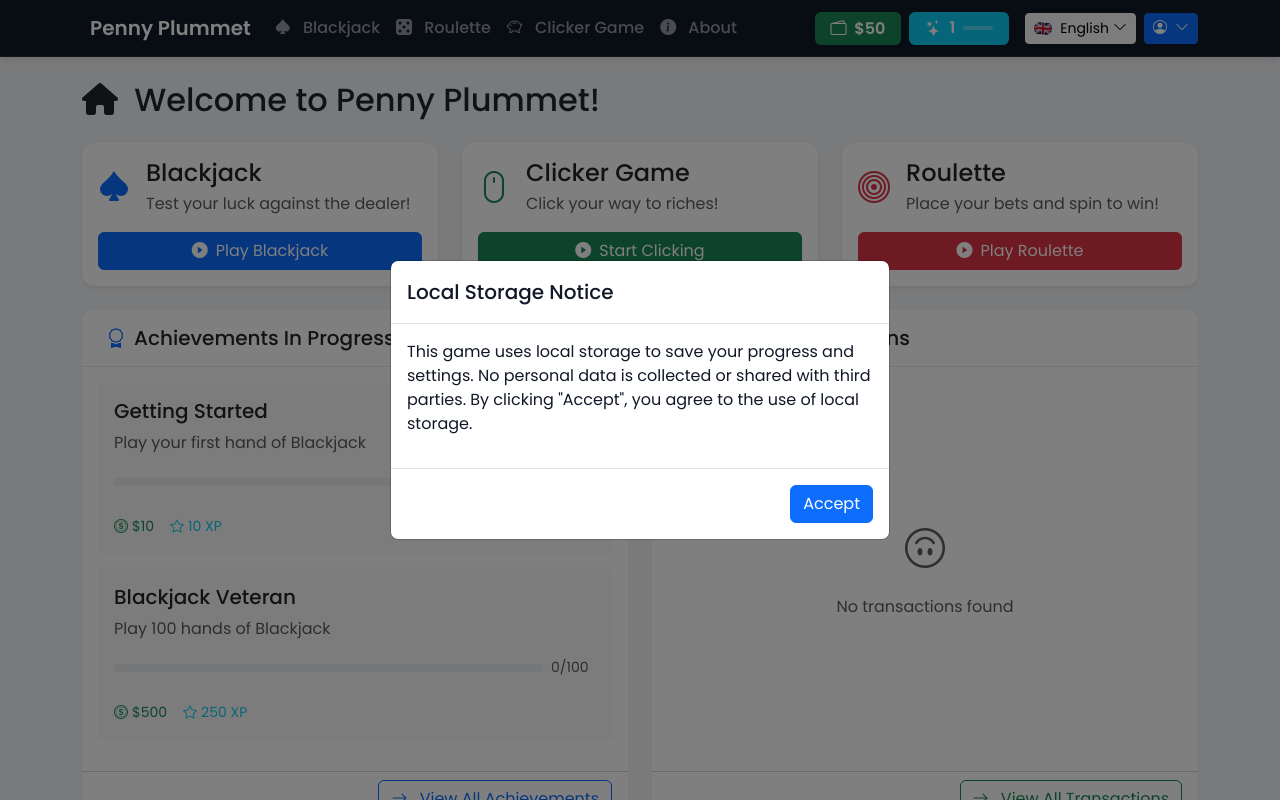
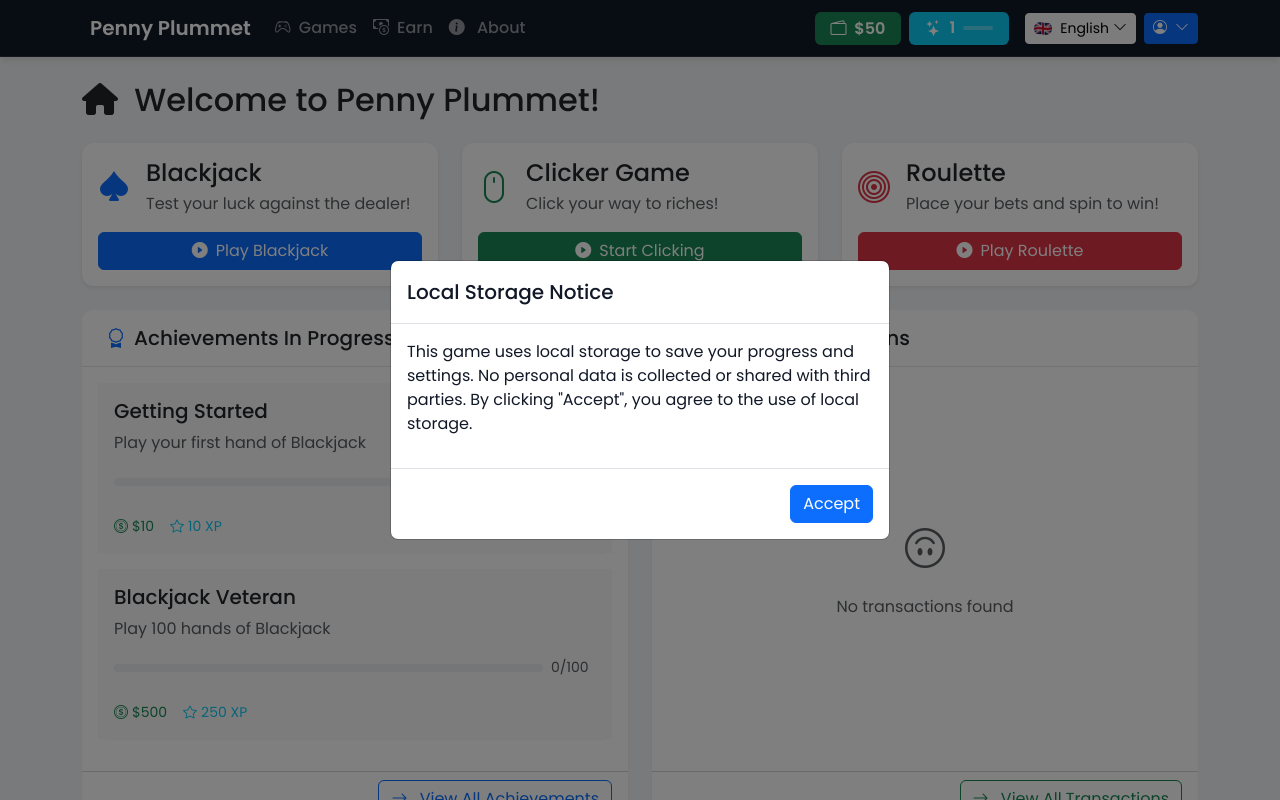
Before and after one commit to benceb2/penny-plummet, a Vue app: page / in a window 1280 px wide. Shown: the top 800 px of the page. Built offline with nearby package versions, Linux system fonts and the light colour scheme.

Commit message:
categorise navbar better

```diff
--- a/src/components/layout/AppNavbar.vue
+++ b/src/components/layout/AppNavbar.vue
@@ -55,44 +55,55 @@ watch(locale, (newLocale) => {
         :class="{ 'show': isNavOpen, 'collapse': !isNavOpen }"
         id="navbarNav">
 
-        <!-- Left Side - Games & Links -->
+        <!-- Left Side - Navigation -->
         <ul class="navbar-nav me-auto">
-          <li class="nav-item">
-            <RouterLink
-              class="nav-link"
-              @click="isNavOpen = false"
-              to="/blackjack">
+          <!-- Games Dropdown -->
+          <li class="nav-item dropdown">
+            <a class="nav-link dropdown-toggle d-flex align-items-center" href="#" role="button"
+              data-bs-toggle="dropdown">
+              <i class="bi bi-controller me-2"></i>
+              {{ t('navbar.games.title') }}
+            </a>
+            <ul class="dropdown-menu">
+              <li>
+                <RouterLink class="dropdown-item" to="/blackjack" @click="isNavOpen = false">
                   <i class="bi bi-suit-spade-fill me-2"></i>
                   {{ t('navbar.games.blackjack') }}
                 </RouterLink>
               </li>
-          <li class="nav-item">
-            <RouterLink
-              class="nav-link"
-              @click="isNavOpen = false"
-              to="/roulette">
+              <li>
+                <RouterLink class="dropdown-item" to="/roulette" @click="isNavOpen = false">
                   <i class="bi bi-dice-5-fill me-2"></i>
                   {{ t('navbar.games.roulette') }}
                 </RouterLink>
               </li>
-          <li class="nav-item">
-            <RouterLink
-              class="nav-link"
-              @click="isNavOpen = false"
-              to="/clicker">
+            </ul>
+          </li>
+
+          <!-- Earn Dropdown -->
+          <li class="nav-item dropdown">
+            <a class="nav-link dropdown-toggle d-flex align-items-center" href="#" role="button"
+              data-bs-toggle="dropdown">
+              <i class="bi bi-cash-coin me-2"></i>
+              {{ t('navbar.earn.title') }}
+            </a>
+            <ul class="dropdown-menu">
+              <li>
+                <RouterLink class="dropdown-item" to="/clicker" @click="isNavOpen = false">
                   <i class="bi bi-piggy-bank me-2"></i>
                   {{ t('navbar.wallet.clicker') }}
                 </RouterLink>
               </li>
-          <li class="nav-item d-lg-none">
-            <RouterLink
-              class="nav-link"
-              @click="isNavOpen = false"
-              to="/transactions">
+              <li class="d-lg-none">
+                <RouterLink class="dropdown-item" to="/transactions" @click="isNavOpen = false">
                   <i class="fa fa-history me-2"></i>
                   {{ t('navbar.wallet.transactions') }}
                 </RouterLink>
               </li>
+            </ul>
+          </li>
+
+          <!-- About -->
           <li class="nav-item">
             <RouterLink
               class="nav-link"
--- a/src/locales/en.json
+++ b/src/locales/en.json
@@ -6,13 +6,16 @@
   "navbar": {
     "brand": "Penny Plummet",
     "games": {
+      "title": "Games",
       "blackjack": "Blackjack",
       "roulette": "Roulette"
     },
+    "earn": {
+      "title": "Earn",
+      "clicker": "Clicker Game"
+    },
     "about": "About",
     "wallet": {
-      "title": "Need more chips?",
-      "clicker": "Clicker Game",
       "transactions": "Transaction History"
     },
     "profile": {
--- a/src/locales/hu.json
+++ b/src/locales/hu.json
@@ -6,8 +6,13 @@
   "navbar": {
     "brand": "Penny Plummet",
     "games": {
+      "title": "Játékok",
       "blackjack": "Blackjack",
       "roulette": "Rulett"
+    },
+    "earn": {
+      "title": "Pénzt keres",
+      "clicker": "Kattintós Játék"
     },
     "about": "Rólunk",
     "wallet": {
```
Lines whose indentation alone changed are shown as unchanged.
